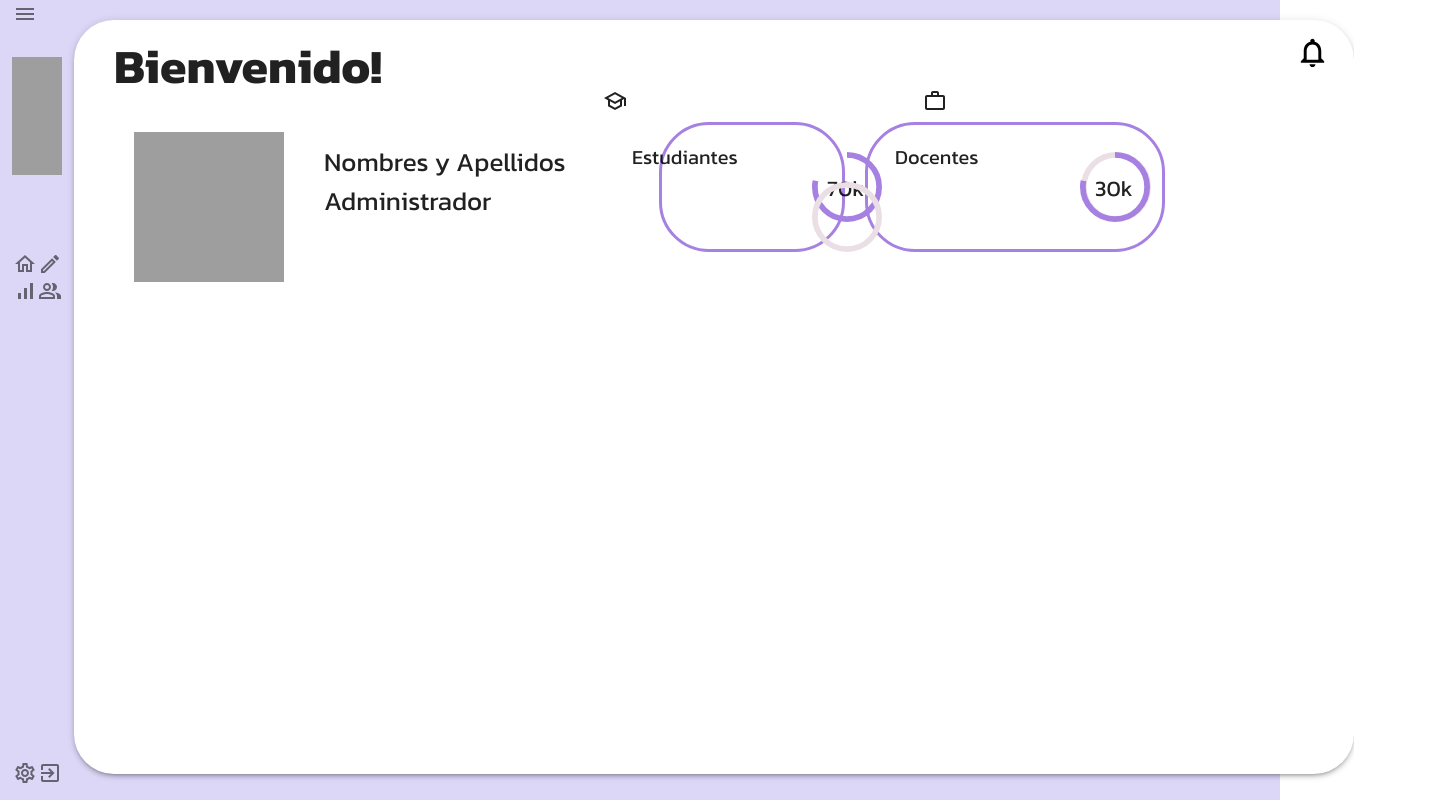
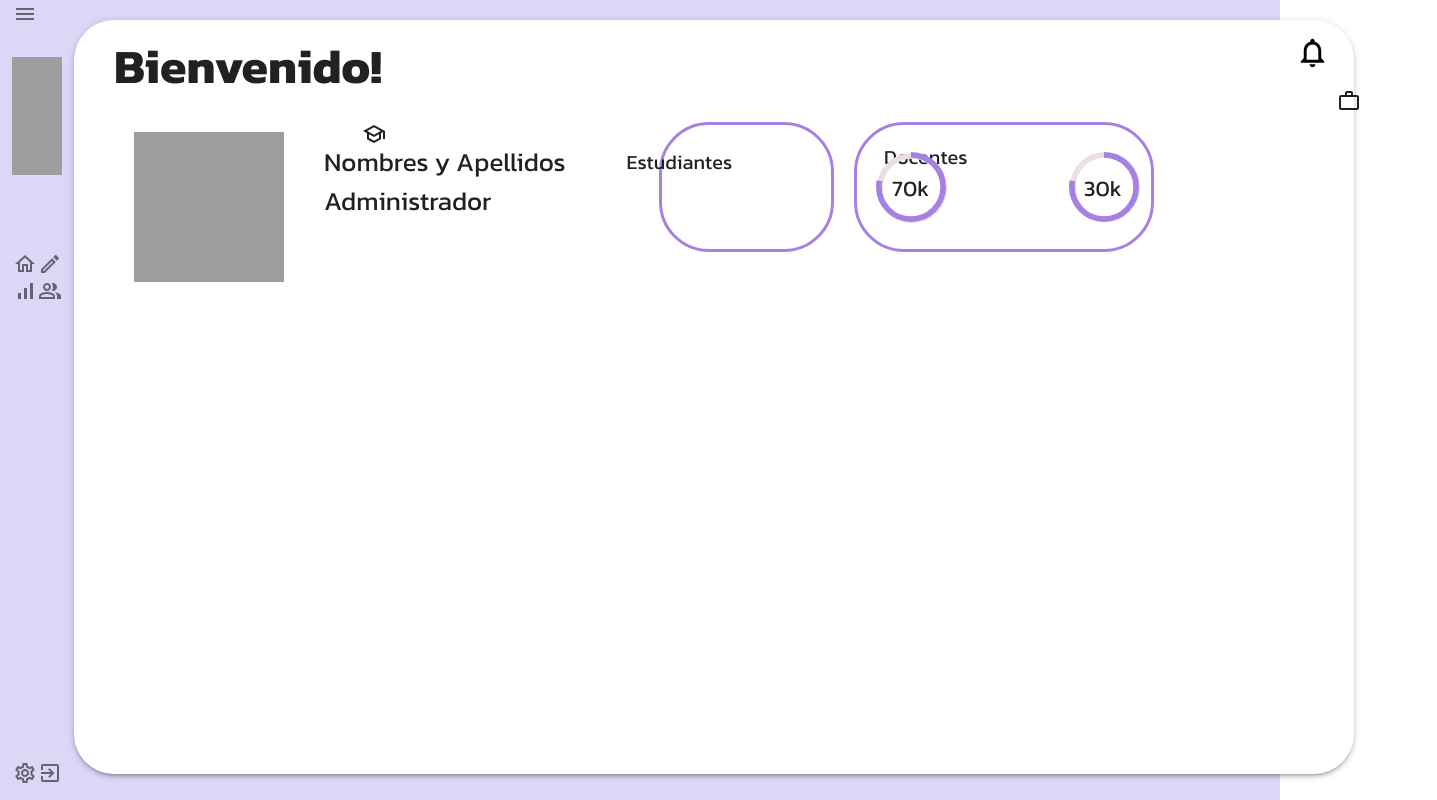
Before and after one commit to siriuzz/IndiC, a Next.js app: page /inicio_administrador in a window 1280 px wide. Shown: the whole page, 1437 px wide, since content can reach past the window. Built offline with nearby package versions, Linux system fonts and the light colour scheme; grey boxes are pictures that could not be loaded.

Commit message:
grafica alineada

```diff
--- a/src/app/inicio_administrador/page.js
+++ b/src/app/inicio_administrador/page.js
@@ -96,8 +96,8 @@ const divIndiceGraphStyle = {
 const divIndiceStyle = {
     display: "flex",
     position: "absolute",
-    marginTop: "-30px",
-    marginLeft: "165px",
+    marginTop: "150px",
+    marginLeft: "230px",
     fontSize: "22px"
 };
 
@@ -106,7 +106,7 @@ const divIndiceTextStyle = {
     width: "155px",
     marginLeft: "-85px",
     alignSelf: "center",
-    marginTop: "-240px"
+    marginTop: "-50px"
 };
 
 
@@ -180,13 +180,15 @@ export default function InicioAdministrador() {
                             </div>
                         </Paper>
                         <div style={divIndiceGraphContainerStyle}>
-                            <div style={divIndiceGraphStyle}>
-                                <div style={divIndiceStyle}>
+                        <div style={divIndiceStyle}>
+                        <div style={divIndiceGraphStyle}>
                                     70k
-                                    <CircularProgress style={{ marginTop: "-20px", marginLeft: "-52.5px", display: "flex" }} size={70} variant="determinate" value={78} />
+                                    <div style={BotonEstudiantesStyle}>
+                                        <SchoolOutlinedIcon/>
+                                        <CircularProgress style={{ color: "#ebdfe6", marginLeft: "515px", marginTop: "5px"}} size={70} variant="determinate" value={100} />
+                                    </div>
+                                    <CircularProgress style={{ marginTop: "-63px", marginLeft: "-16px", display: "flex" }} size={70} variant="determinate" value={78} />
                                 </div>
-                                <CircularProgress style={{ color: "#ebdfe6", marginLeft: "150px", marginTop: "-20px"}} size={70} variant="determinate" value={100} />
-
                             </div>
                             <div style={divIndiceTextStyle}>
                                 Estudiantes
@@ -196,14 +198,11 @@ export default function InicioAdministrador() {
                             <div style={div2IndiceGraphStyle}>
                                 <div style={div2IndiceStyle}>
                                     30k
-                                    <div style={BotonEstudiantesStyle}>
-                                        <SchoolOutlinedIcon/>
-                                    </div>
                                     <div style={BotonDocenteStyle}>
                                         <WorkOutlineOutlinedIcon/>
                                     </div>
 
-                                <CircularProgress style={{ color: "#ebdfe6", marginLeft: "53px", marginTop: "-20px"  }} size={70} variant="determinate" value={100} />
+                                <CircularProgress style={{ color: "#ebdfe6", marginLeft: "-372px", marginTop: "-20px"  }} size={70} variant="determinate" value={100} />
 
                                 </div>
                                 <CircularProgress style={{ marginTop: "-50px", marginLeft: "5px", display: "flex" }} size={70} variant="determinate" value={78} />
```
